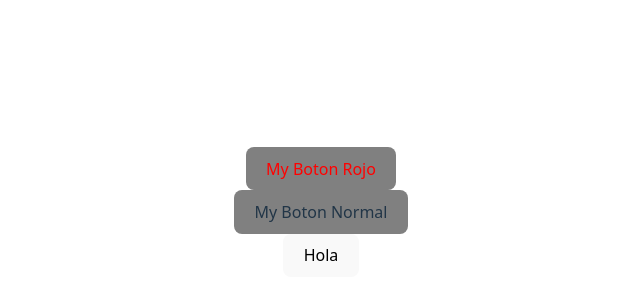
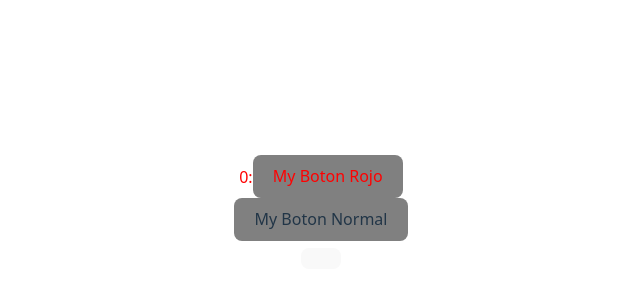
Before and after one commit to MarceloGonza/Proyecto-react, a React (Vite) app: page / in a window 1280 px wide. Shown: the part 188-488 px from the top of the page, without its empty margins (319-959 px from the left). Built offline with nearby package versions, Linux system fonts and the light colour scheme.

Commit message:
use context

```diff
--- /dev/null
+++ b/context/global.context.ts
@@ -0,0 +1,22 @@
+import { createContext, useContext } from "react";
+
+interface GlobalContextType {
+  value: number;
+  setValue: React.Dispatch<React.SetStateAction<number>>;
+}
+
+export const GlobalContext = createContext<GlobalContextType>({
+  value: 0,
+  setValue: () => {},
+});
+
+export const useGlobalContext = () => {
+  const context = useContext(GlobalContext);
+
+  if (!context.value && context.value !== 0) {
+    throw new Error(
+      "GlobalContext must be used within a GlobalContextProvider"
+    );
+  }
+  return context;
+};
--- /dev/null
+++ b/context/global.provider.tsx
@@ -0,0 +1,17 @@
+import { ReactNode, useState } from "react";
+import { GlobalContext } from "./global.context";
+
+const EmptyGlobalState: number = 0;
+interface GlobalProps {
+  children: ReactNode;
+}
+
+export const GlobalProvider = ({ children }: GlobalProps) => {
+  const [value, setValue] = useState<number>(EmptyGlobalState);
+
+  return (
+    <GlobalContext.Provider value={{ value, setValue }}>
+      {children}
+    </GlobalContext.Provider>
+  );
+};
--- a/src/App.tsx
+++ b/src/App.tsx
@@ -1,5 +1,6 @@
 import "./App.css";
 import { AppForm, Button, ColorRed } from "./components";
+import { GlobalProvider } from "./../context/global.provider";
 
 function App() {
   // validaciones
@@ -18,17 +19,15 @@ function App() {
   };
 
   return (
-    <>
+    <GlobalProvider>
       <ColorRed>
         <Button parentMethod={dimeHola}>My Boton Rojo</Button>
       </ColorRed>
       <Button parentMethod={handleClick}>My Boton Normal</Button>
       <AppForm>
-        <button type="submit" onClick={submit}>
-          Hola
-        </button>
+        <button type="submit" onClick={submit}></button>
       </AppForm>
-    </>
+    </GlobalProvider>
   );
 }
 
--- a/src/components/Button/Button.tsx
+++ b/src/components/Button/Button.tsx
@@ -1,5 +1,6 @@
 import { ReactNode } from "react";
 import "./Button.css";
+import { useGlobalContext } from "../../../context/global.context";
 
 interface Props {
   children: ReactNode;
@@ -11,12 +12,24 @@ interface ChildrenProps {
 }
 
 export const ColorRed = ({ children }: ChildrenProps) => {
-  return <div className="color-red">{children}</div>;
+  const { value } = useGlobalContext();
+  return (
+    <div className="color-red">
+      {value}:{children}
+    </div>
+  );
 };
 
 export const Button = ({ children, parentMethod }: Props) => {
+  const { setValue } = useGlobalContext();
+
+  const handleClick = () => {
+    setValue(10);
+    parentMethod();
+  };
+
   return (
-    <button className="custom-button" onClick={parentMethod}>
+    <button className="custom-button" onClick={handleClick}>
       {children}
     </button>
   );
```
